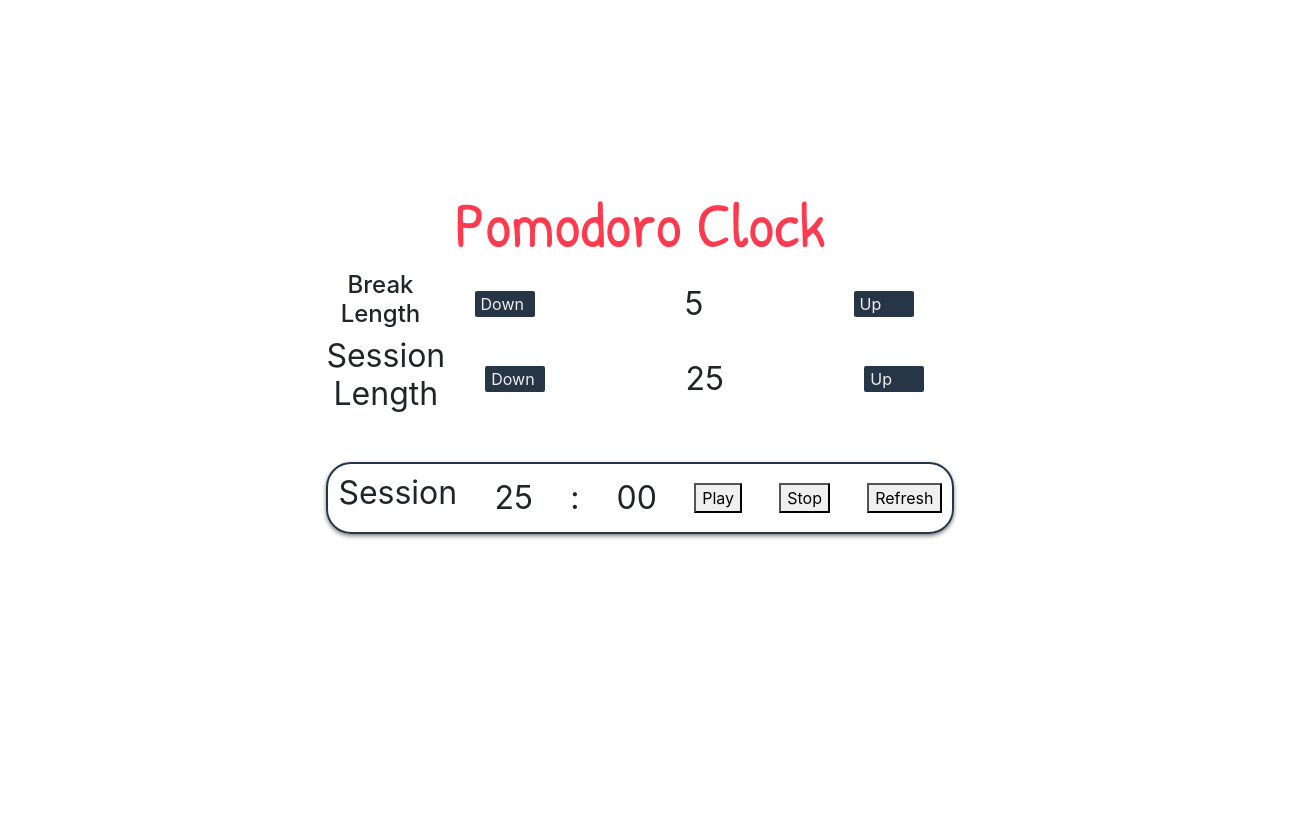
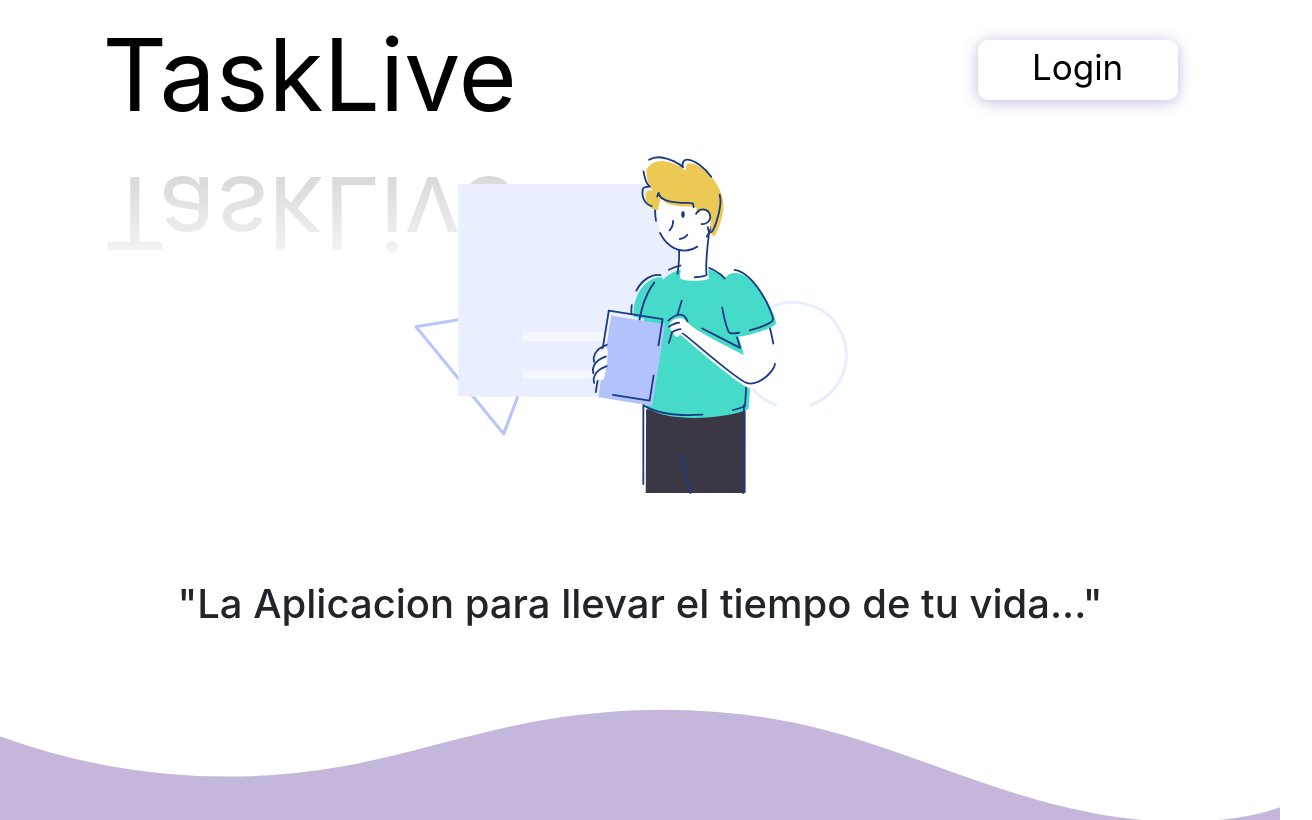
Before and after one commit to uroarm/ProyectoAgenda, a React (Create React App) app: page /landing in a window 1280 px wide. Before the commit this address led to /timer. Shown: the top 820 px of the page, 1312 px wide, since content can reach past the window. Built offline with nearby package versions, Linux system fonts and the light colour scheme.

Commit message:
styling features

```diff
--- a/src/App.js
+++ b/src/App.js
@@ -19,8 +19,9 @@ function App() {
                 <Route path ='/actualEvent' component ={ActualEventPage} />
                 <Route path="/signUp" component ={SignUpPage}/>
                 <Route path="/timer" component ={TimerPage} />
+
                 </Switch>
-                <Redirect to="/timer"/>
+                <Redirect to="/landing"/>
             </Router>
 
     </div>
--- a/src/components/AEventCard/navbar/Navbar.js
+++ b/src/components/AEventCard/navbar/Navbar.js
@@ -4,7 +4,7 @@ import {IconButton} from '@material-ui/core';
 import {AiOutlineMenu} from 'react-icons/ai';
 import { Link } from 'react-router-dom';
 import { WiCloudy } from "react-icons/wi";
-
+import {BiAlarm} from "react-icons/bi";
 import {ContainerNav, Section} from './NavbarElements.js';
 function Navbar() {
     return (
@@ -23,10 +23,12 @@ function Navbar() {
                         <div>Monday</div>
                         <div>13/01/2021</div>
                         </ContainerNav>
+                        <Link to="/timer">
+                        <IconButton>
+                            <BiAlarm size="2em" color= "white"/>
+                        </IconButton>
+                        </Link>
 
-                        <IconButton>
-                            <FiCalendar size="2em" color= "white"/>
-                        </IconButton>
                     </Section>
 
 
--- a/src/components/timers/Timer.js
+++ b/src/components/timers/Timer.js
@@ -76,17 +76,21 @@ class Timer extends React.Component {
         return (
             <section>
                 <section className="timer-container">
+                    <section>
                     <h4 className="titleLength">{this.state.isSession === true ? "Session" : "Break"}</h4>
                     <span className="timer">{this.props.timerMinute}</span>
                     <span className="timer">:</span>
                     <span className="timer">{this.props.timerSecond === 0 ? "00" : this.state.timerSecond < 10 ? "0" + this.state.timerSecond : this.state.timerSecond}</span>
-                    <button onClick={this.playTimer}>Play</button>
-                    <button onClick={this.stopTimer}>Stop</button>
-                    <button onClick={this.refreshTimer}>Refresh</button>
-                </section>
-                <section className="timer-actions">
+                    </section>
+
+
+                    <section className="timer-actions">
+                    <button className="timer-buttons" onClick={this.playTimer}>Play</button>
+                    <button className="timer-buttons" onClick={this.stopTimer}>Stop</button>
 
                 </section>
+                </section>
+
             </section>
         );
     }
--- a/src/pages/ActualEventPage.js
+++ b/src/pages/ActualEventPage.js
@@ -52,9 +52,7 @@ class ActualEventPage extends Component {
 
 
     state={
-      data:[{id: 5, hour: '16:00', title: 'Sleep', description: 'Lorem ipsum dolor sit amet Suspendisse sem urna'},
-    {id: 6, hour: '20:00', title: 'Cry', description: 'Lorem ipsum dolor sit amet Suspendisse sem urna'},
-    {id: 7, hour: '21:00', title: 'Wonder', description: 'Lorem ipsum dolor sit amet Suspendisse sem urna'}],
+      data:[],
       insertData: false,
       deleteData: false,
       updateData: false,
@@ -218,7 +216,7 @@ peticionDelete=()=>{
                     <br />
           <div className="form-group">
 
-            <label>Hour</label>
+           {/* <label>Hour</label>
             <input
               className="form-control"
               type="text"
@@ -227,7 +225,7 @@ peticionDelete=()=>{
               value={form?form.hour: ''}
               onChange={this.handleChange}
             />
-            <br />
+            <br /> */}
 
             <label>Title</label>
             <input
--- a/src/pages/LandingPage.js
+++ b/src/pages/LandingPage.js
@@ -87,7 +87,7 @@ function LandingPage() {
                 <div className="login">
                     <h2>Que esperas?, registrate ahora! </h2>
                     <br/> <br/>
-                    <Link to="/Login">
+                    <Link to="/signUp">
                         <Button className="boton">
                             Registro
                         </Button>
--- a/src/pages/TimerPage.css
+++ b/src/pages/TimerPage.css
@@ -1,10 +1,17 @@
-.main {
+.main3 {
   display: flex;
   flex-direction: column;
-  height: 90vh;
+  height: 100vh;
   justify-content: center;
   align-items: center;
-
+  background-color: rgb(255, 255, 255);
+  background-image: url("../images/timerback.jpg");
+  background-repeat: no-repeat;
+  background-size: auto;
+  -webkit-background-size: cover;
+  -moz-background-size: cover;
+  -o-background-size: cover;
+  background-size: cover;
 }
 
 .titlePomodoro {
@@ -31,15 +38,18 @@
 }
 
 .timer-buttons {
-  background-color: #263646;
+  background-color: #3411ce;
   border: none;
   outline: none;
   cursor: pointer;
   color: #eee;
-  width: 60px;
-  border-radius: 2px;
+  align-items: center;
+  width: 70px;
+  margin: 10px;
+  border-radius: 50px;
   display: flex;
   flex-direction: column;
+  box-shadow: 0 2px 4px rgba(0, 0, 0, 0.5);
 }
 
 .interval-lenght {
@@ -53,10 +63,12 @@
   border: 2px solid #263646;
   margin-top: 40px;
   border-radius: 25px;
-  width: 250px;
+  width: auto;
   text-align: center;
   box-shadow: 0 2px 4px rgba(0, 0, 0, 0.5);
   padding: 10px;
+  display: flex;
+  flex-direction: column;
 }
 
 .timer {
@@ -66,5 +78,12 @@
 .timer-actions {
   margin-top: 20px;
   text-align: center;
-  flex-direction: column;
+  flex-direction: row;
+
 }
+
+.iconret {
+  color: #3411ce;
+  height: 50px;
+
+}
--- a/src/pages/TimerPage.js
+++ b/src/pages/TimerPage.js
@@ -3,7 +3,9 @@ import './TimerPage.css';
 import BreakInterval from '../components/timers/BreakInterval';
 import SessionLength from '../components/timers/SessionLength';
 import Timer from '../components/timers/Timer';
-
+import {Link} from 'react-router-dom';
+import {IconButton} from  '@material-ui/core';
+import {FiCalendar} from 'react-icons/fi';
 class TimerPage extends React.Component {
 
     constructor(){
@@ -94,8 +96,10 @@ class TimerPage extends React.Component {
 
     render(){
         return (
-            <div className="main">
-                <h2 className="titlePomodoro">Pomodoro Clock</h2>
+            <div className="main3">
+               <Link to="/actualEvent"> <IconButton className="iconret"><FiCalendar size="2em"/> Return to planner</IconButton></Link>
+               <br></br><br></br>
+                <h2 className="titlePomodoro">My Happy Timer</h2>
                 <section className="interval-lenght-container">
                     <BreakInterval isPlay={this.state.isPlay} breakInterval={this.state.breakLength}  increaseBreak={this.onIncreaseBreakLength} decreaseBreak={this.onDecreaseBreakLength} />
                     <SessionLength isPlay={this.state.isPlay} sessionLength={this.state.sessionLength} increaseSession={this.onIncreaseSessionLength} decreaseSession={this.onDecreaseSessionLength} />
```
Also changed, not shown: src/images/timerback.jpg (added), 1 other file (tests, documents, lock files or other folders).
